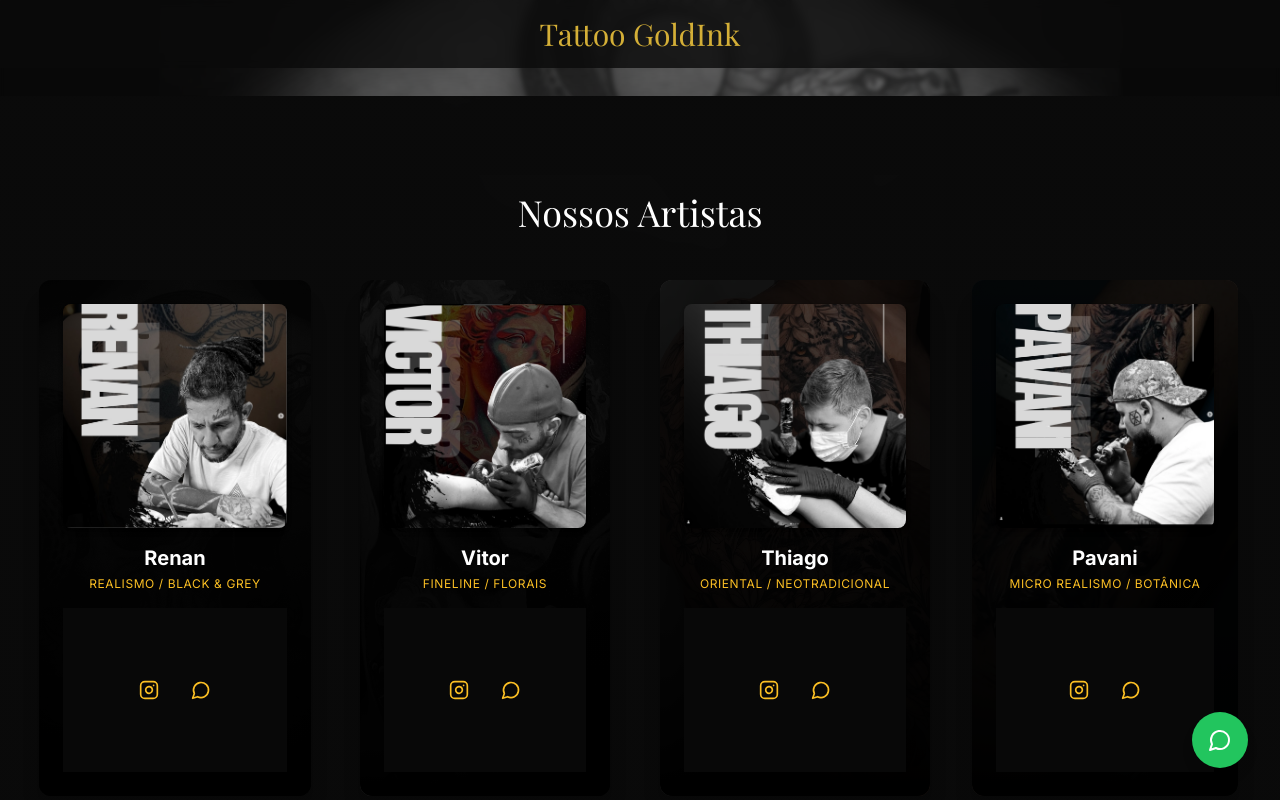
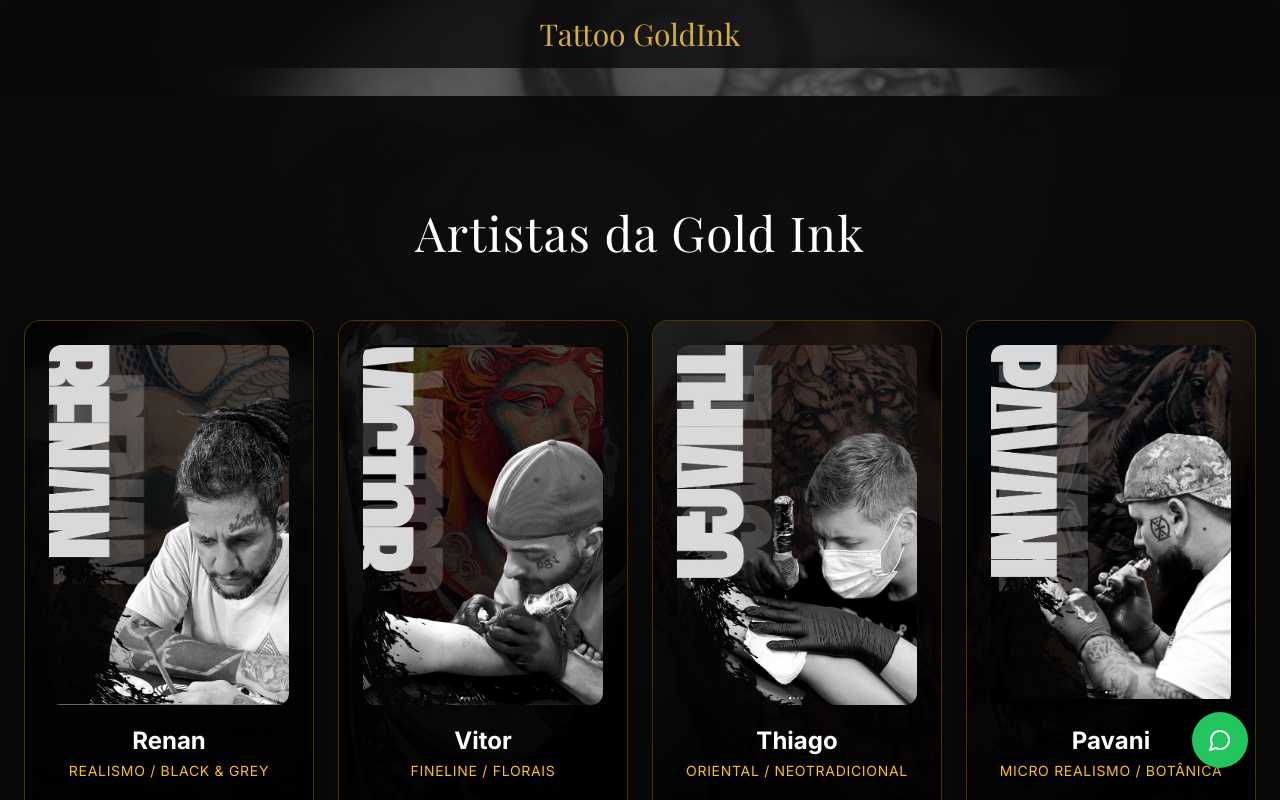
Before and after one commit to Kadu-Queiroz/TattooGoldink, a React (Vite) app: page / in a window 1280 px wide. Shown: the top 800 px of the page. Built offline with nearby package versions, Linux system fonts and the light colour scheme.

Commit message:
mudanças na seção Artists

```diff
--- a/src/App.tsx
+++ b/src/App.tsx
@@ -5,6 +5,7 @@ import { VirtualTour } from '@/components/features/VirtualTour';
 import { Footer } from '@/components/Footer';
 
 import RenanBG from '@/assets/background/Renan_BG.png';
+import Logo from '@assets/LogotesteTattoo.png';
 
 function App() {
   return (
--- a/src/components/artists/ArtistCard.tsx
+++ b/src/components/artists/ArtistCard.tsx
@@ -11,25 +11,31 @@ export function ArtistCard({ artist }: ArtistCardProps) {
   const { openModal } = useArtistModal();
 
   const handleCardClick = () => openModal(artist);
-  const handleSocialClick = (e: React.MouseEvent<HTMLAnchorElement>) => e.stopPropagation();
+  const handleSocialClick = (e: React.MouseEvent<HTMLAnchorElement>) =>
+    e.stopPropagation();
 
   return (
     <motion.div
-      whileHover={{ scale: 1.02 }}
+      whileHover={{ scale: 1.03 }}
       whileTap={{ scale: 0.97 }}
       transition={{ type: 'spring', stiffness: 250, damping: 18 }}
       onClick={handleCardClick}
       role="button"
       tabIndex={0}
       aria-label={`Ver detalhes de ${artist.name}`}
-      className="relative bg-black/60 hover:bg-black/70 transition-all duration-300 rounded-xl overflow-hidden shadow-xl cursor-pointer group"
+      className="relative w-full max-w-[460px]
+        bg-black/70 backdrop-blur-md
+        rounded-2xl overflow-hidden shadow-xl cursor-pointer group
+        border border-amber-500/30 hover:border-amber-400/60
+        hover:shadow-[0_0_24px_rgba(255,191,0,0.3)]
+        transition-all duration-300"
     >
-      {/* Background Image */}
+      {/* Fundo artístico */}
       <div className="absolute inset-0 -z-10">
         <img
           src={artist.backgroundArt}
           alt={`Fundo artístico de ${artist.name}`}
-          className="w-full h-full object-cover opacity-30"
+          className="w-full h-full object-cover opacity-20"
           loading="lazy"
           onError={(e) => {
             (e.target as HTMLImageElement).src = '/fallback-tattoo.jpg';
@@ -38,9 +44,10 @@ export function ArtistCard({ artist }: ArtistCardProps) {
         <div className="absolute inset-0 bg-gradient-to-b from-black/30 via-black/70 to-black" />
       </div>
 
-      <div className="flex flex-col justify-between p-6 h-full text-white text-center">
-        {/* Foto do artista */}
-        <div className="w-full h-56 overflow-hidden rounded-lg shadow-md mb-4">
+      {/* Conteúdo */}
+      <div className="flex flex-col justify-between px-6 pt-6 pb-4 text-white text-center flex-grow">
+        {/* Imagem do artista */}
+        <div className="w-full h-[360px] overflow-hidden rounded-xl shadow-inner mb-5">
           <img
             src={artist.photo}
             alt={`Foto de ${artist.name}`}
@@ -53,36 +60,36 @@ export function ArtistCard({ artist }: ArtistCardProps) {
         </div>
 
         {/* Nome e especialidade */}
-        <header className="space-y-1">
-          <h3 className="text-xl font-bold">{artist.name}</h3>
+        <header className="space-y-1 mb-4">
+          <h3 className="text-2xl font-extrabold">{artist.name}</h3>
           {artist.specialty && (
-            <p className="text-amber-400 text-xs uppercase tracking-wider">
+            <p className="text-amber-400 text-sm uppercase tracking-wider">
               {artist.specialty}
             </p>
           )}
         </header>
 
-        {/* Ações / Social */}
+        {/* Redes sociais */}
         <section className="mt-4 flex justify-center gap-4">
           <a
             href={`https://instagram.com/${artist.instagram}`}
             target="_blank"
             rel="noopener noreferrer"
             onClick={handleSocialClick}
-            className="text-amber-400 hover:text-white transition-colors p-2 rounded-full hover:bg-white/10"
+            className="text-amber-400 hover:text-white transition-colors p-3 rounded-full hover:bg-white/10"
             aria-label={`Instagram de ${artist.name}`}
           >
-            <Instagram size={20} />
+            <Instagram size={28} />
           </a>
           <a
             href={`https://wa.me/${artist.whatsapp}`}
             target="_blank"
             rel="noopener noreferrer"
             onClick={handleSocialClick}
-            className="text-amber-400 hover:text-white transition-colors p-2 rounded-full hover:bg-white/10"
+            className="text-amber-400 hover:text-white transition-colors p-3 rounded-full hover:bg-white/10"
             aria-label={`WhatsApp de ${artist.name}`}
           >
-            <MessageCircle size={20} />
+            <MessageCircle size={28} />
           </a>
         </section>
       </div>
--- a/src/components/artists/ArtistsSection.tsx
+++ b/src/components/artists/ArtistsSection.tsx
@@ -7,7 +7,7 @@ const containerVariants = {
   hidden: {},
   visible: {
     transition: {
-      staggerChildren: 0.1,
+      staggerChildren: 0.12,
     },
   },
 };
@@ -21,12 +21,13 @@ export function ArtistsSection() {
   return (
     <section
       id="artists"
-      className="py-24 bg-gradient-to-b from-primary/95 to-primary/80"
+      className="bg-gradient-to-b from-primary/95 to-primary/80 py-28"
     >
-      <div className="container mx-auto max-w-screen-xl px-8">
-        <h2 className="text-4xl font-display text-center mb-12">
-          Nossos Artistas
+      <div className="mx-auto max-w-[1440px] px-6">
+        <h2 className="text-4xl md:text-5xl font-display text-center mb-16 tracking-wide text-white">
+          Artistas da Gold Ink
         </h2>
+
         <motion.div
           className="grid grid-cols-1 sm:grid-cols-2 xl:grid-cols-4 gap-6"
           variants={containerVariants}
@@ -34,18 +35,14 @@ export function ArtistsSection() {
           animate="visible"
         >
           {artists.map((artist) => (
-            <motion.div
-              key={artist.id}
-              variants={itemVariants}
-              className="flex justify-center"
-            >
+            <motion.div key={artist.id} variants={itemVariants}>
               <ArtistCard artist={artist} />
             </motion.div>
           ))}
         </motion.div>
       </div>
+
       <ArtistModal />
     </section>
-
   );
 }
--- a/src/index.css
+++ b/src/index.css
@@ -61,12 +61,7 @@ body {
 /* ================================
    📦 Global Section Styling
 ================================= */
-section {
-  @apply relative;
-  background-color: rgba(10, 10, 10, 0.85);
-  backdrop-filter: blur(10px);
-  padding-block: 4rem;
-}
+
 
 /* ================================
    🏗️ Z-Index Layers
@@ -144,3 +139,12 @@ section {
     @apply scrollbar-thin scrollbar-thumb-amber-700/60 scrollbar-track-transparent;
   }
 }
+/* ================================
+   🎯 Artist Modal Overlay Spacing
+================================= */
+@layer components {
+  .modal-overlay {
+    @apply fixed inset-0 z-layer-modal flex justify-center items-center
+           bg-black/80 backdrop-blur-sm p-4 py-12 overflow-y-auto;
+  }
+}
```
Also changed, not shown: src/components/artists/ArtistModal.tsx (+33 -42 lines), src/assets/Logo/LogotesteTattoo.png (added).
